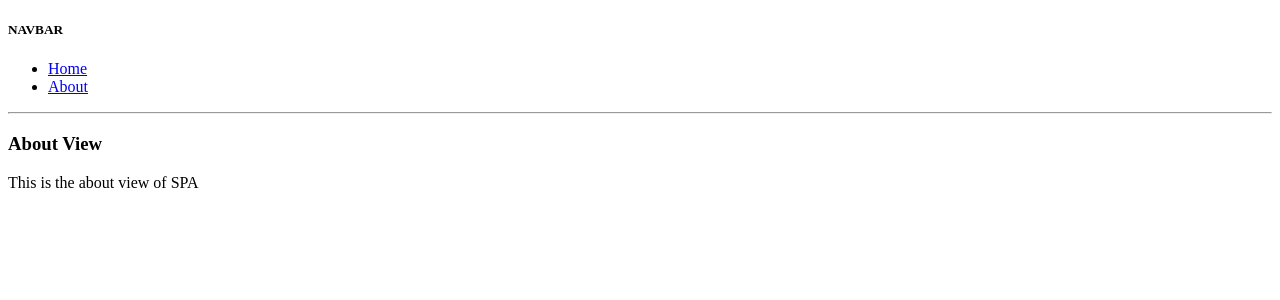
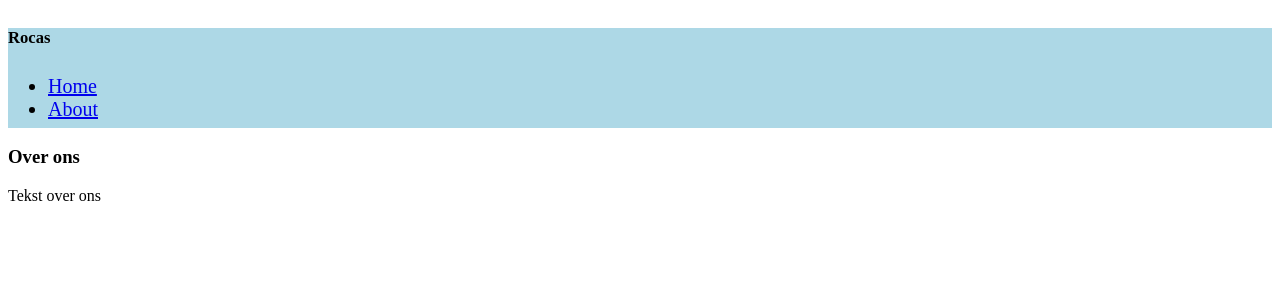
Before and after one commit to donkats/rocas, a React (Create React App) app: page /About in a window 1280 px wide. Shown: the top 300 px of the page. Built offline with nearby package versions, Linux system fonts and the light colour scheme.

Commit message:
navbar styling added

```diff
--- a/src/components/NavBar.css
+++ b/src/components/NavBar.css
@@ -1,6 +1,8 @@
 .NavBar {
-    background-color: black;
+    background-color: lightblue;
     font-size: 20px;
-    color: white;
-    height: 70px;
+    color: black;
+    height: 100px;
+    padding: 0px;
+    margin: 0px;
   }
--- a/src/components/NavBar.js
+++ b/src/components/NavBar.js
@@ -1,17 +1,15 @@
 import React from 'react';
 import { Link } from 'react-router-dom';
-
 import './NavBar.css';
 
 const NavBar = () => {
   return (
-    <div>
-      <h5>NAVBAR</h5>
+    <div class="NavBar">
+      <h5>Rocas</h5>
       <ul>
         <li><Link to="/Home">Home</Link></li>
         <li><Link to="/About">About</Link></li>
      	</ul>
-      <hr />
     </div>
   );
 };
--- a/src/pages/About.js
+++ b/src/pages/About.js
@@ -4,8 +4,8 @@ import React from 'react';
 const About = props => {
   return (
     <div>
-      <h3>About View</h3>
-      <p> This is the about view of SPA</p>
+      <h3>Over ons</h3>
+      <p>Tekst over ons</p>
     </div>
   );
 };
--- a/src/pages/Home.js
+++ b/src/pages/Home.js
@@ -3,8 +3,8 @@ import React from 'react';
 const Home = props => {
   return (
     <div>
-      <h3>Home View</h3>
-      <p> This is the home view of SPA</p>
+      <h3>Home</h3>
+      <p>Landing page</p>
     </div>
   );
 };
```
